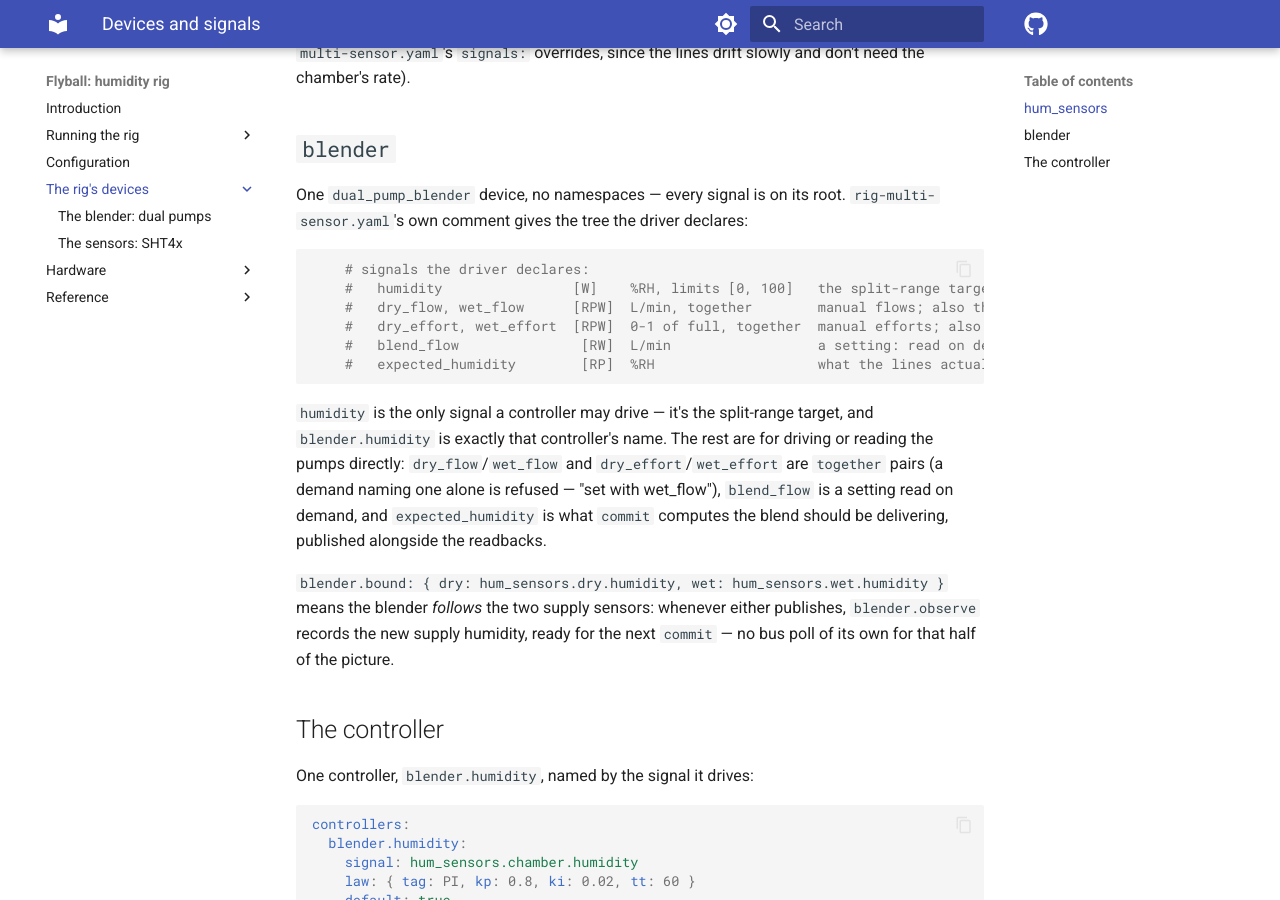
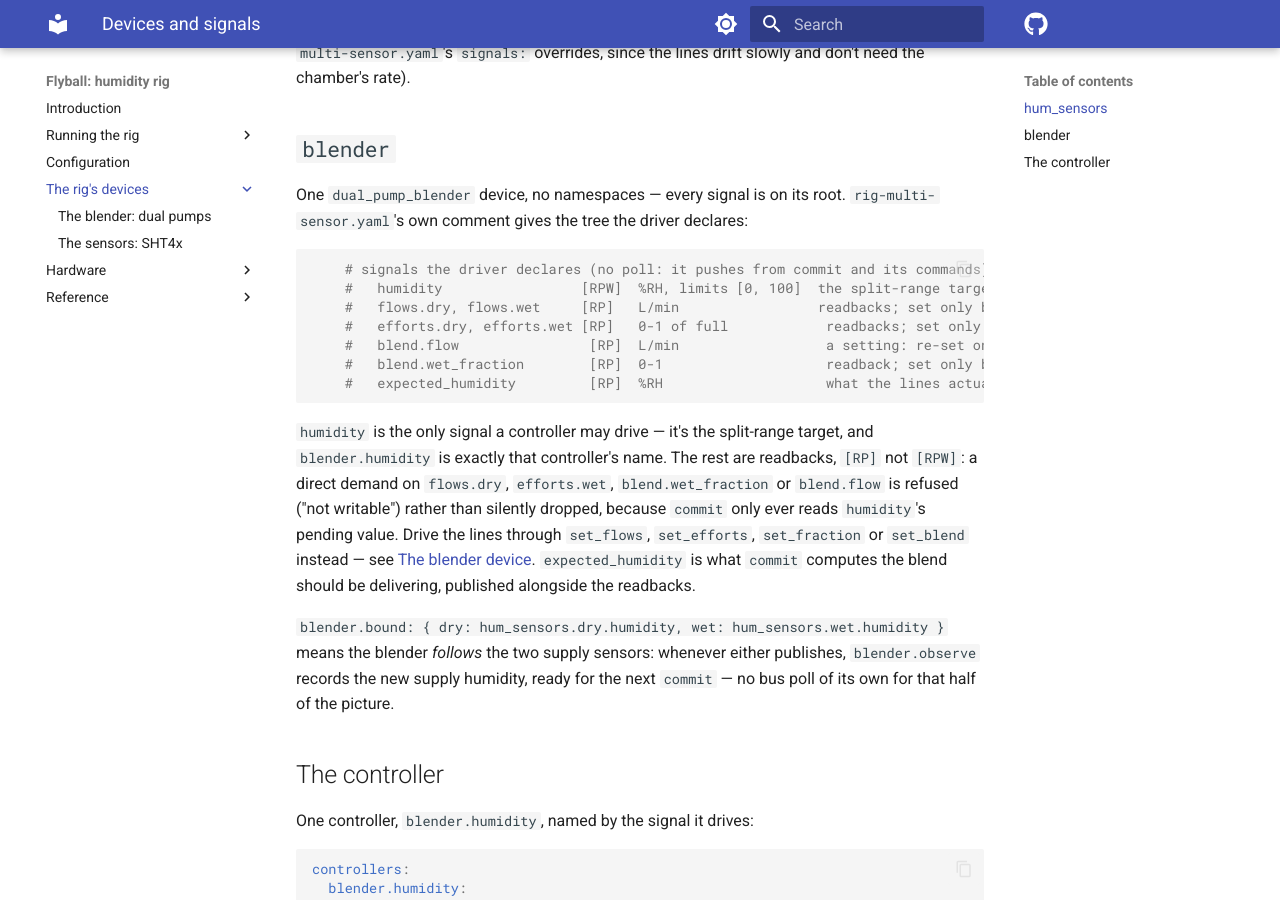
Before and after one commit to bengineer42/humctrl, an MkDocs documentation site: the page built from book/src/3-devices/index.md, in a window 1280 px wide and 900 px high, scrolled down 1260 px. Built offline with MkDocs 1.6.1 and Material for MkDocs 9.7.7, drawn with Linux system fonts in a browser that asks for light colours; comment, search, counter and statistics services are not loaded.

Commit message:
docs: the rest of the book still had the old dry_flow/wet_flow/together naming
Four pages were still describing a naming scheme and a `together`-pair
write rule that no longer exist: signals are `flows.dry`/`flows.wet`,
`efforts.dry`/`efforts.wet` and `blend.wet_fraction`/`blend.flow` under
their namespaces, all `[RP]` readbacks/settings re-set only by their
commands, and there is no paired-write validation anywhere in flyball --
a direct write to one of them is refused outright ("not writable"), not
"set with" its old partner.

- 3-devices/index.md: the driver's signal-tree comment and its prose
  rewritten to the current tree and access.
- 1-running/failures.md: the "together pair set in part" refusal
  replaced with the actual one (a direct demand on a readback); the
  FlowsOverdrivenError note now attributes it to set_flows, not a direct
  dry_flow/wet_flow demand.
- 1-running/programs.md: demo.yaml's "by hand" steps corrected to match
  the real programs/demo.yaml, which already uses set_flows/set_efforts
  command steps, not a `set` demand on dry_flow/wet_flow -- the docs page
  had drifted from the file it's a tour of. The `together`-pair bullet
  replaced with why a `set` step can't reach these signals at all.
- 1-running/limits.md: flow and effort sections renamed to flows.*/
  efforts.* [RP], and blend_flow's `[RW]` corrected to blend.flow `[RP]`,
  a setting re-set only by set_blend.

Signed-off-by: Bengineer <158306087+bengineer42@users.noreply.github.com>

````diff
--- a/book/src/3-devices/index.md
+++ b/book/src/3-devices/index.md
@@ -45,21 +45,24 @@ One `dual_pump_blender` device, no namespaces — every signal is on its
 root. `rig-multi-sensor.yaml`'s own comment gives the tree the driver declares:
 
 ```yaml
-    # signals the driver declares:
-    #   humidity                [W]    %RH, limits [0, 100]   the split-range target
-    #   dry_flow, wet_flow      [RPW]  L/min, together        manual flows; also the readback
-    #   dry_effort, wet_effort  [RPW]  0-1 of full, together  manual efforts; also the readback
-    #   blend_flow               [RW]  L/min                  a setting: read on demand, not streamed
-    #   expected_humidity        [RP]  %RH                    what the lines actually deliver
+    # signals the driver declares (no poll: it pushes from commit and its commands):
+    #   humidity                 [RPW]  %RH, limits [0, 100]  the split-range target
+    #   flows.dry, flows.wet     [RP]   L/min                 readbacks; set only by set_flows
+    #   efforts.dry, efforts.wet [RP]   0-1 of full            readbacks; set only by set_efforts
+    #   blend.flow                [RP]  L/min                  a setting: re-set only by set_blend
+    #   blend.wet_fraction        [RP]  0-1                    readback; set only by set_fraction
+    #   expected_humidity         [RP]  %RH                    what the lines actually deliver
 ```
 
 `humidity` is the only signal a controller may drive — it's the split-range
 target, and `blender.humidity` is exactly that controller's name. The rest
-are for driving or reading the pumps directly: `dry_flow`/`wet_flow` and
-`dry_effort`/`wet_effort` are `together` pairs (a demand naming one alone is
-refused — "set with wet_flow"), `blend_flow` is a setting read on demand,
-and `expected_humidity` is what `commit` computes the blend should be
-delivering, published alongside the readbacks.
+are readbacks, `[RP]` not `[RPW]`: a direct demand on `flows.dry`,
+`efforts.wet`, `blend.wet_fraction` or `blend.flow` is refused ("not
+writable") rather than silently dropped, because `commit` only ever reads
+`humidity`'s pending value. Drive the lines through `set_flows`,
+`set_efforts`, `set_fraction` or `set_blend` instead — see [The blender
+device](blender.md). `expected_humidity` is what `commit` computes the
+blend should be delivering, published alongside the readbacks.
 
 `blender.bound: { dry: hum_sensors.dry.humidity, wet: hum_sensors.wet.humidity }`
 means the blender *follows* the two supply sensors: whenever either
````
Also changed, not shown: book/src/1-running/failures.md (+9 -7 lines), book/src/1-running/limits.md (+8 -5 lines), book/src/1-running/programs.md (+9 -9 lines).
